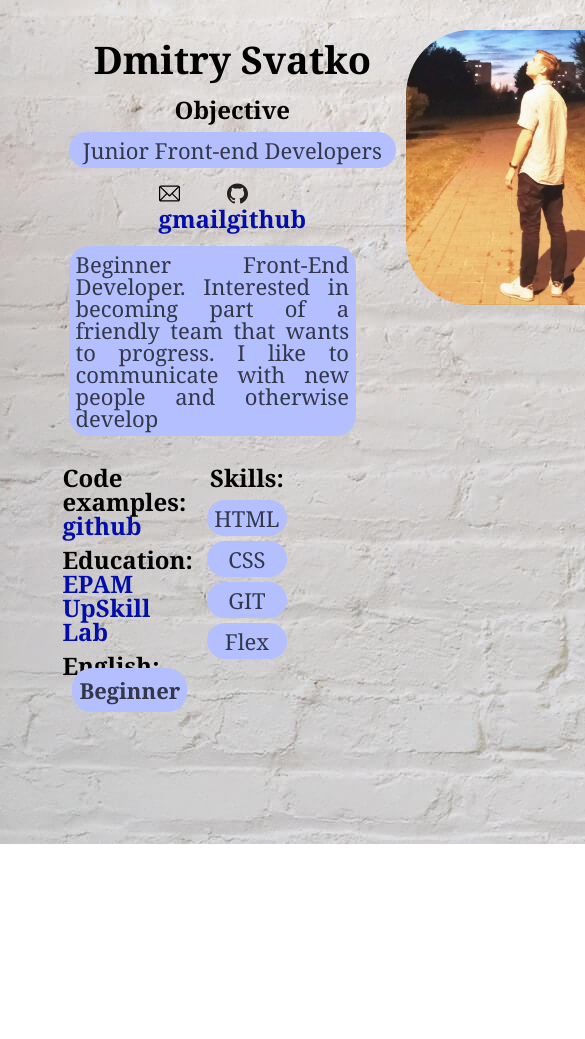
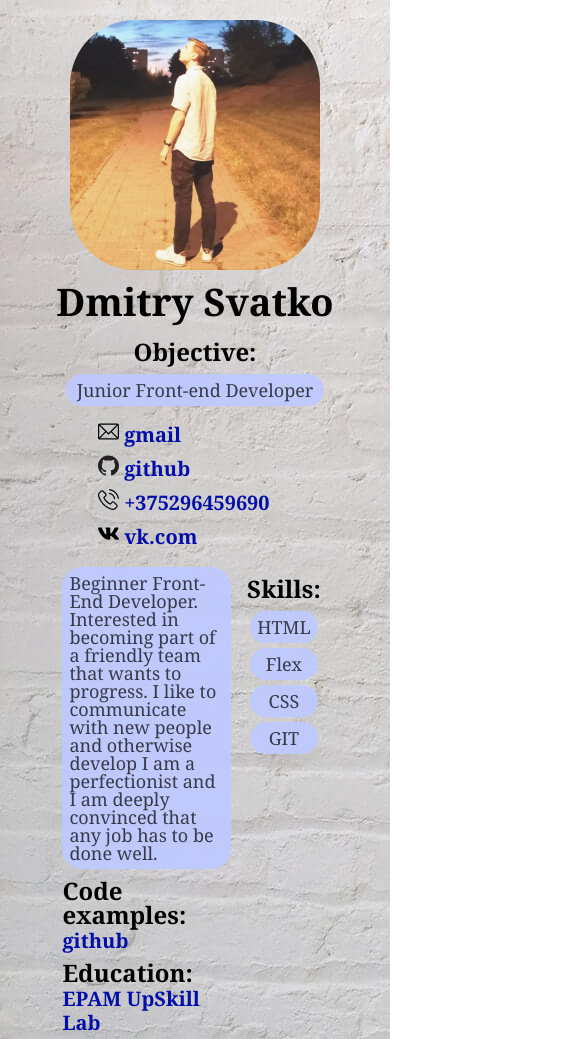
Before and after one commit to gasada-dev/rsschool-cv, a plain HTML site: page index.html in a window 390 px wide. Shown: the top 1039 px of the page, 585 px wide, since content can reach past the window. Before the commit the page ends 844 px from the top, so only its background shows below. Drawn offline with Linux system fonts and the light colour scheme.

Commit message:
feat: add responsive index.html

```diff
--- a/css/style.css
+++ b/css/style.css
@@ -90,9 +90,13 @@ body {
     margin: 5px 10px;
 }
 .text--bg{
-    background-color: #b4bfff;
+    background-color: #bfc9ffef;
     padding: 7px;
     border-radius: 20px;
+}
+.text--align{
+    text-align: justify;
+    margin:0 21% 0 0;
 }
 .header{
     display: flex;
@@ -106,21 +110,18 @@ body {
     margin-bottom: 20px;
     font-size: 38px;
 }
-.text--align{
-    text-align: justify;
-    margin-right: 50px;
-}
 .header__contacts{
     display: flex;
     flex-direction: row;
     justify-content: space-between;
-    margin: 10px 100px;
+    flex-wrap: wrap;
+    margin: 10px 30px;
 }
 .myPhoto{
-    width: 275px;
-    height: 275px;
+    width: 250px;
+    height: 250px;
     border-radius: 65px;
-    opacity: 90%;
+    opacity: 85%;
 }
 .main{
     display: flex;
@@ -131,3 +132,34 @@ body {
 .main__right{
     padding-right: 75px;
 }
+.footer{
+    padding: 15px;
+}
+@media screen and (max-width: 796px){
+    .text{
+        font-size: 18px;
+    }
+    .link{
+        font-size: 20px;
+    }
+    .text--align{
+        text-align: start;
+        margin:0 5% 0 0;
+    }
+}
+@media screen and (max-width: 738px){
+    .header{
+        flex-direction: column-reverse;
+        align-items: center;
+        padding: 0px 5%;
+    }
+    .header__contacts{
+        flex-direction: column;
+        flex-wrap: nowrap;
+        margin: 10px 15%;
+    }
+    .main__right{
+        padding-right: 0px;
+    }
+
+}
--- a/index.html
+++ b/index.html
@@ -14,19 +14,19 @@
             <header class="header">
                 <div class="header__column">
                     <h1 class="header__name title ">Dmitry Svatko</h1>
-                    <h2 class="title">Objective</h2>
-                    <p class="text text--bg">Junior Front-end Developers</p>
+                    <h2 class="title">Objective:</h2>
+                    <p class="text text--bg">Junior Front-end Developer</p>
                     <div class="header__contacts">
                         <a href="mailto:gasada@protonmail.com" class="link"><img src="./img/email.svg" width="21px">
                             gmail</a>
                         <a href="https://github.com/gasada-dev" class="link"> <img src="./img/github.svg" width="21px">
                             github</a>
+                        <a href="tel:+375296459690" class="link"> <img src="./img/phone-call.svg" width="21px">
+                            +375296459690</a>
+                        <a href="https://vk.com/gasada_pro" class="link"> <img src="./img/vk.svg" width="21px">
+                            vk.com</a>
                     </div>
-                    <div class="header__info">
-                        <p class="text text--align text--bg">Beginner Front-End Developer. Interested in becoming part of a friendly team
-                            that wants to
-                            progress. I like to communicate with new people and otherwise develop</p>
-                    </div>
+
                 </div>
                 <div class="header__column">
                     <img class="myPhoto" src="./img/myPhoto.jpg" alt="Моё фото">
@@ -34,18 +34,30 @@
             </header>
             <main class="main">
                 <div class="main__left">
-                    <h2 class="title title--left">Code examples: <a class="link" href="https://github.com/gasada-dev">github</a></h2>
-                    <h2 class="title title--left">Education: <a class="link" href="https://careers.epam.by/training/upskilllab">EPAM UpSkill Lab</a></h2>
+                    <div class="header__info">
+                        <p class="text text--align text--bg">Beginner Front-End Developer. Interested in becoming part
+                            of a friendly team
+                            that wants to
+                            progress. I like to communicate with new people and otherwise develop I am a perfectionist
+                            and I am deeply convinced that any job has to be done well.</p>
+                    </div>
+                    <h2 class="title title--left">Code examples: <a class="link"
+                            href="https://github.com/gasada-dev">github</a></h2>
+                    <h2 class="title title--left">Education: <a class="link"
+                            href="https://careers.epam.by/training/upskilllab">EPAM UpSkill Lab</a></h2>
                     <h2 class="title title--left">English: <span class="text text--bg">Beginner</span></h2>
                 </div>
                 <div class="main__right">
                     <h2 class="title">Skills:</h2>
                     <p class="text text--bg">HTML</p>
+                    <p class="text text--bg">Flex</p>
                     <p class="text text--bg">CSS</p>
                     <p class="text text--bg">GIT</p>
-                    <p class="text text--bg">Flex</p>
                 </div>
             </main>
+            <footer class="footer">
+                <p class="text">EPAM UpSkill Lab 2020г.</p>
+            </footer>
         </div>
     </div>
 </body>
```
Also changed, not shown: img/phone-call.svg (added), img/vk.svg (added).
